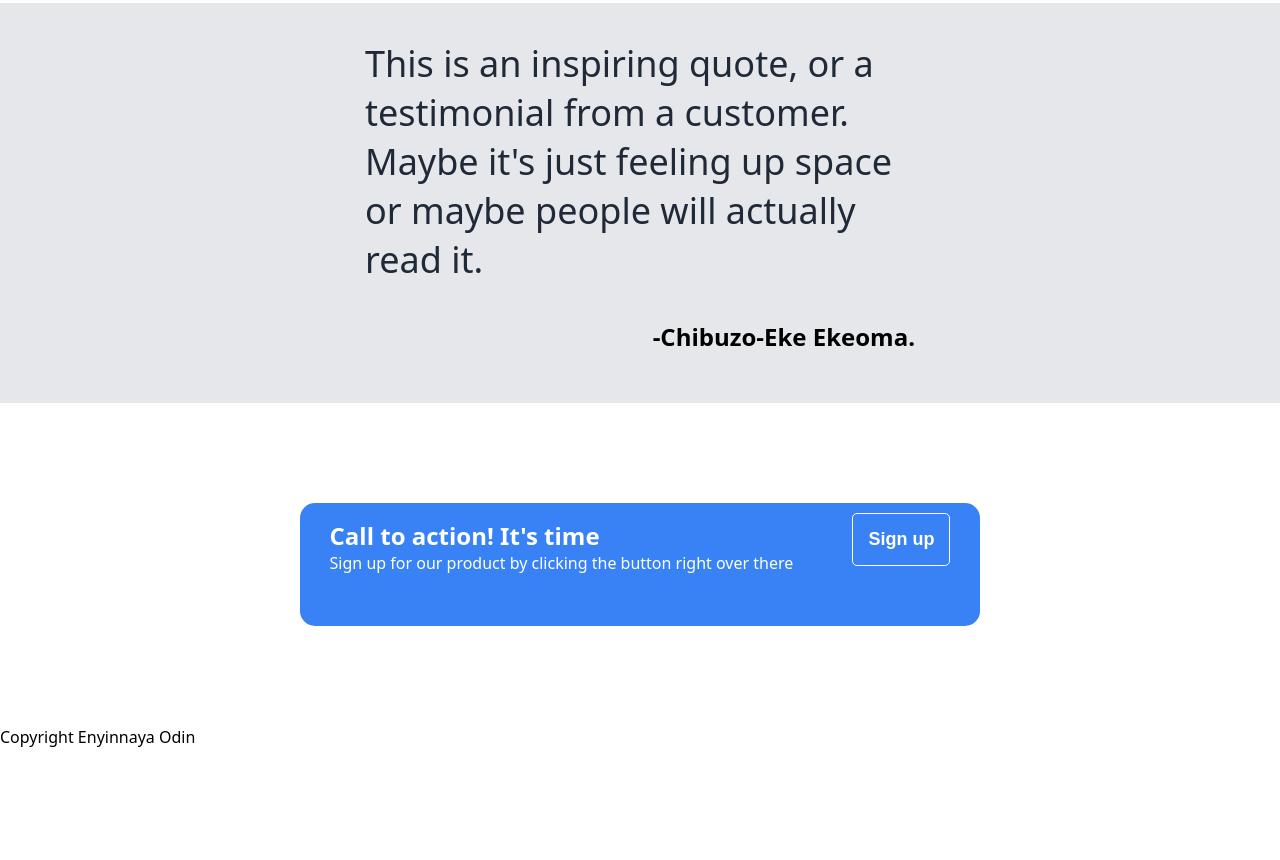
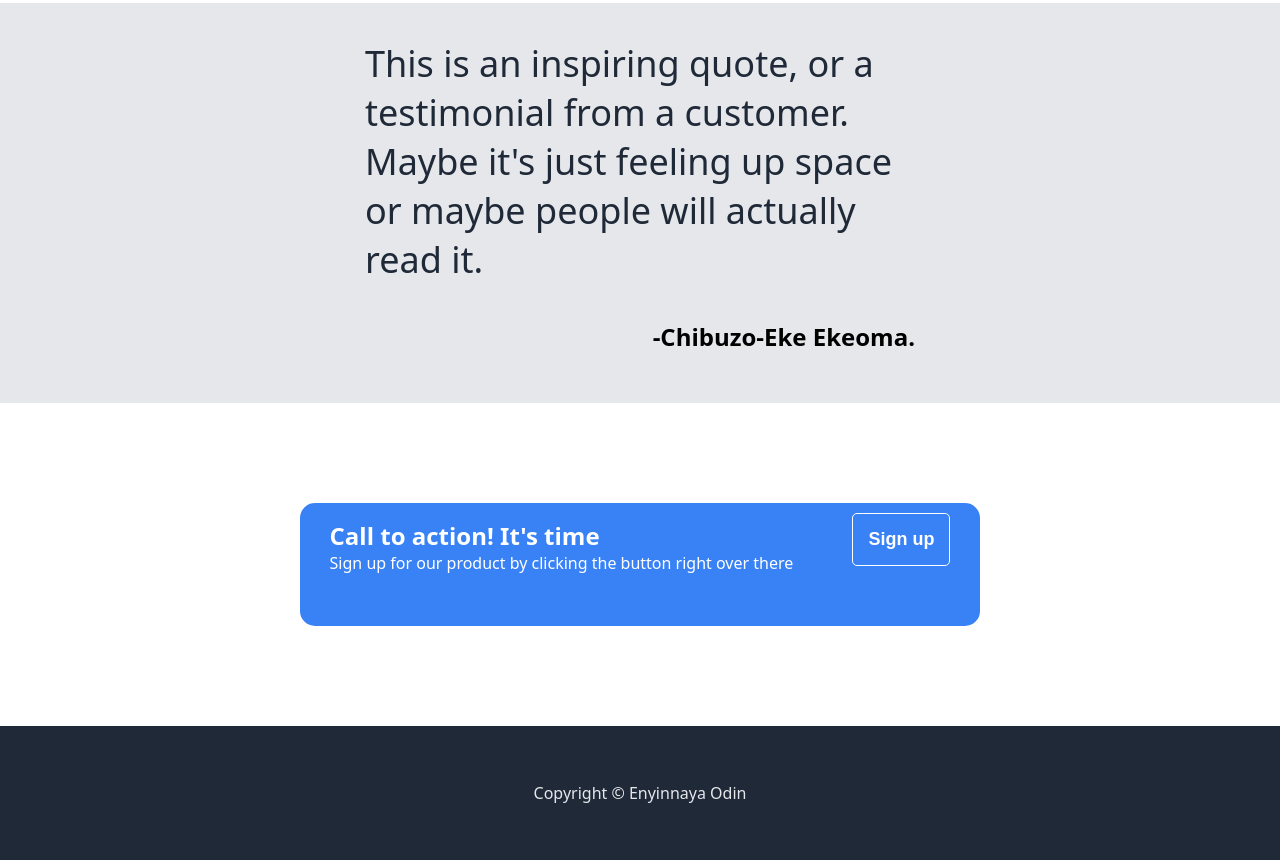
Before and after one commit to EnyinnayaDev/odin-landing-page, a plain HTML site: page index.html in a window 1280 px wide. Shown: the part 1062-1922 px from the top of the page. Before the commit the page ends 1810 px from the top, so only its background shows below. Drawn offline with Linux system fonts and the light colour scheme.

Commit message:
Styled the footer section Added some notes in the README.md file

```diff
--- a/index.html
+++ b/index.html
@@ -78,7 +78,7 @@
     </div>
 
     <footer>
-        Copyright Enyinnaya Odin
+        <p>Copyright &copy; Enyinnaya Odin</p>
     </footer>
 </body>
 </html>
--- a/style.css
+++ b/style.css
@@ -179,3 +179,12 @@ span{
     font-size: x-large;
     font-weight: 600;
 }
+
+/* Footer*/
+footer{
+    color: #E5E7EB;
+    background-color: #1F2937;
+    padding: 40px;
+    justify-content: center;
+    text-align: center;
+}
```
Also changed, not shown: 1 other file.
